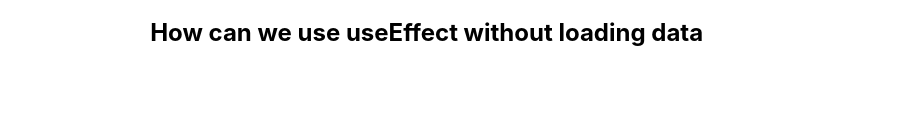
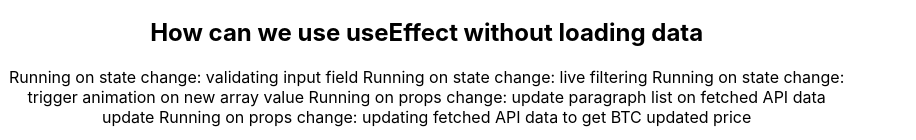
Before and after one commit to MohammadNasir520/Daily-Work-Routine, a React (Create React App) app: page / in a window 1280 px wide. Shown: the part 1277-1417 px from the top of the page, without its empty margins (0-916 px from the left). Before the commit the page ends 1344 px from the top, so only its background shows below. Built offline with nearby package versions, Linux system fonts and the light colour scheme.

Commit message:
3rd ans added

```diff
--- a/src/Components/QuestionAns/QuestionAns.js
+++ b/src/Components/QuestionAns/QuestionAns.js
@@ -21,6 +21,12 @@ const QuestionAns = () => {
             </div>
             <div>
                <h2> How can we use useEffect without loading data</h2>
+               <p>Running on state change: validating input field
+                    Running on state change: live filtering
+                    Running on state change: trigger animation on new array value
+                    Running on props change: update paragraph list on fetched API data update
+                    Running on props change: updating fetched API data to get BTC updated price
+                </p>
             </div>
         </div>
     );
```
